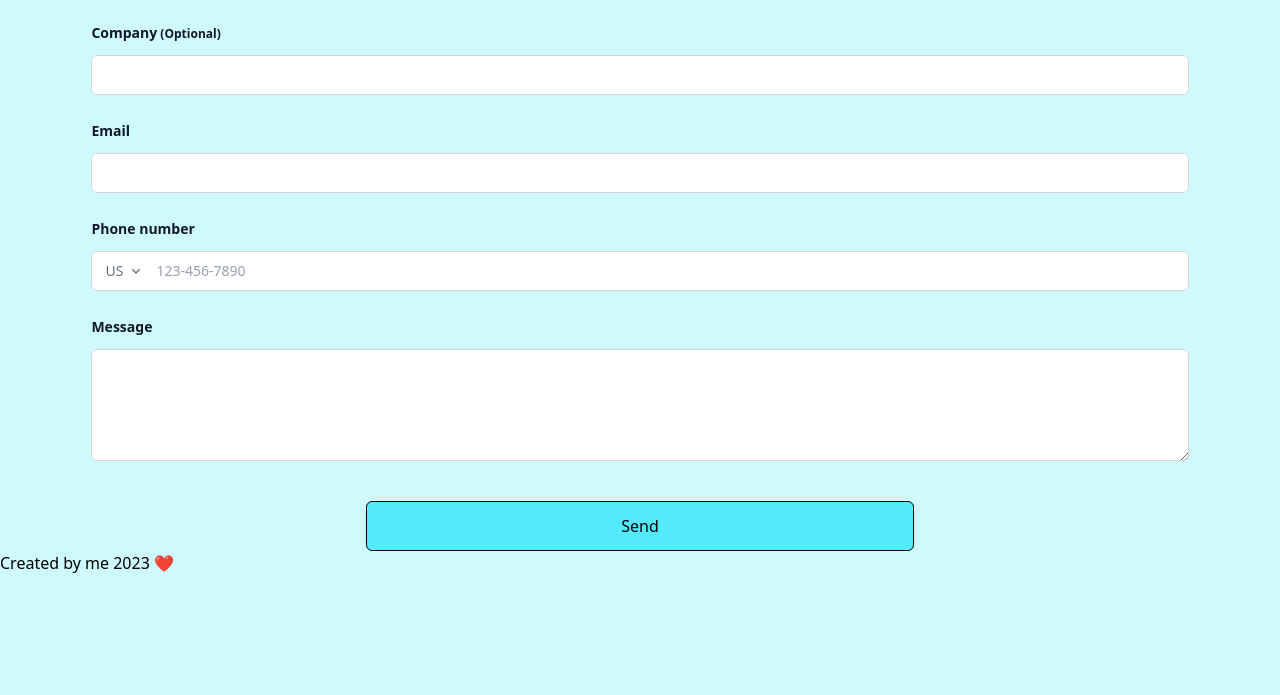
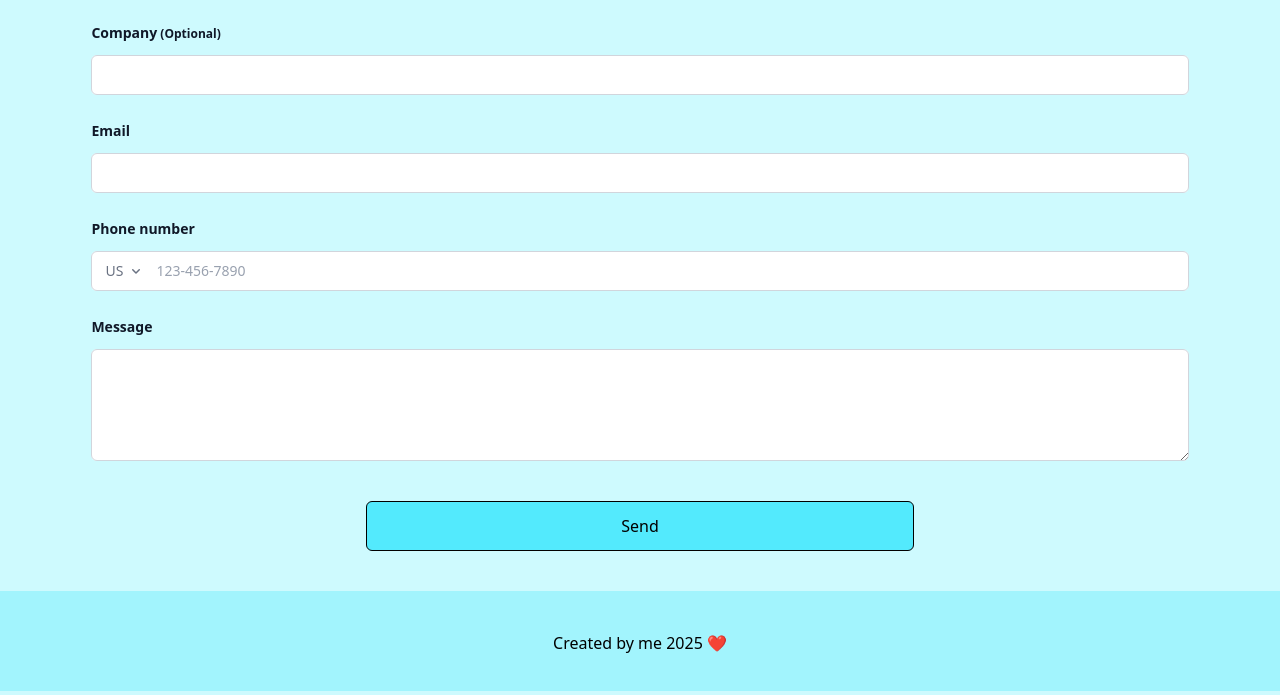
Before and after one commit to Kal-a11y/professional-portfolio, a website: page index.html in a window 1280 px wide. Shown: the part 1448-2143 px from the top of the page. Before the commit the page ends 2023 px from the top, so only its background shows below. Drawn offline with nearby package versions, Linux system fonts and the light colour scheme.

Commit message:
Style footer

```diff
--- a/index.html
+++ b/index.html
@@ -143,8 +143,8 @@
 
         </section>
     </main>
-    <footer>
-        <p>Created by me 2023 ❤️</p>
+    <footer  class="bg-cyan-200 h-[100px] text-center mt-10">
+        <p class="p-10">Created by me 2025 ❤️</p>
     </footer>
     <script src="https://cdn.jsdelivr.net/npm/@tailwindcss/browser@4"></script>
     <script src="./script.js"></script>
```
